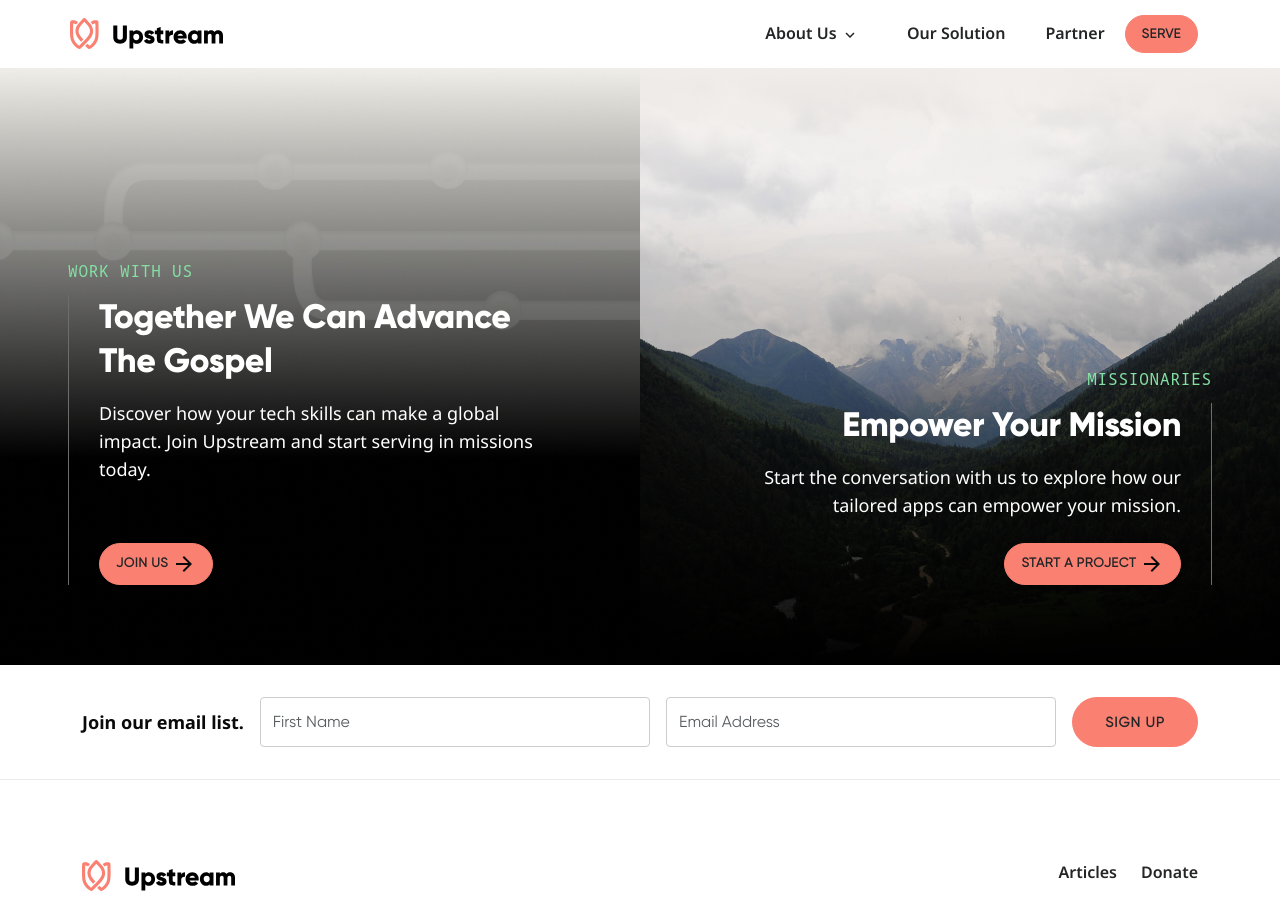
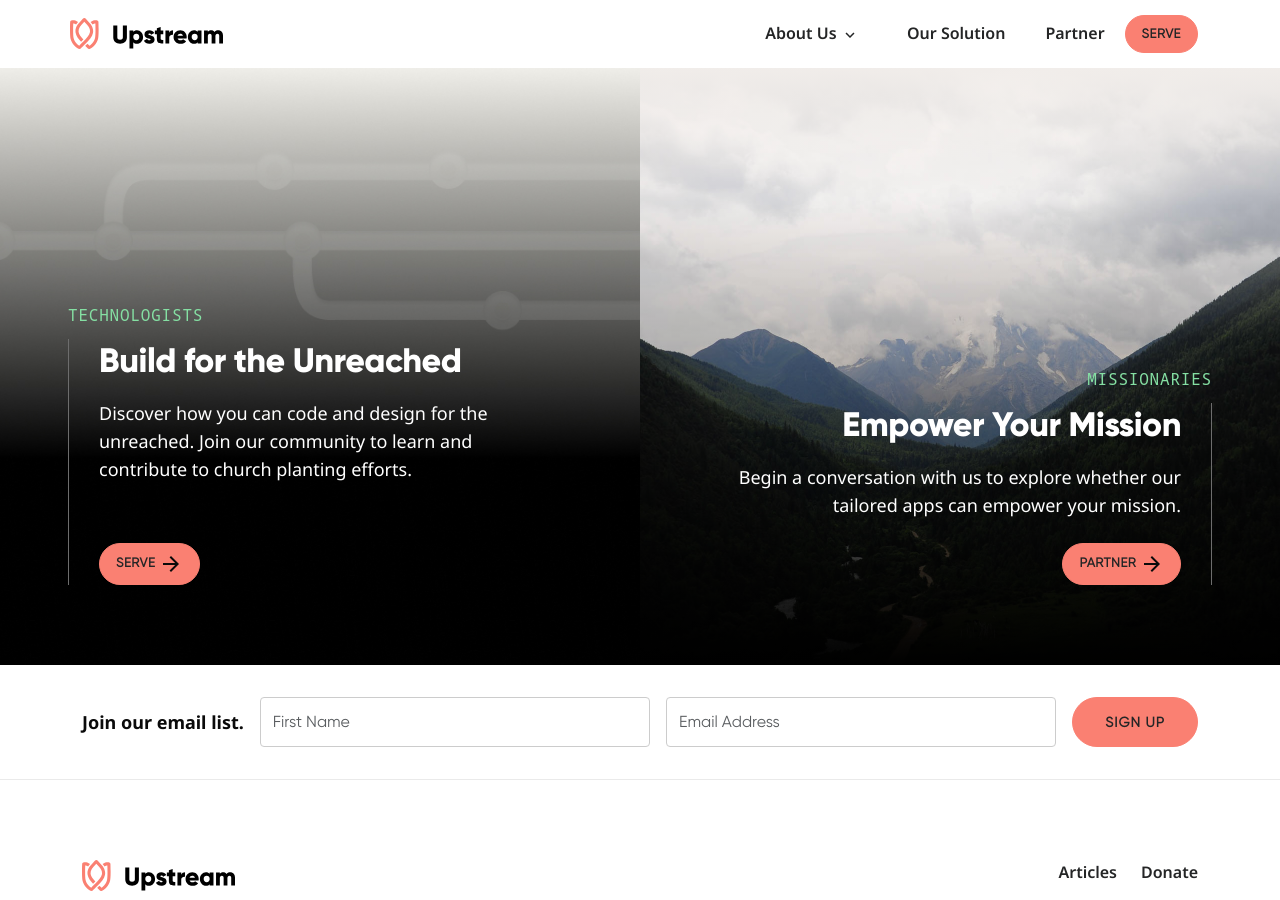
Before and after one commit to UpstreamCode/upstreamcode.github.io, a Jekyll site: the page built from _pages/about.html, in a window 1280 px wide and 900 px high, scrolled down 4001 px. Built offline with Jekyll 4.4.1, drawn with Linux system fonts in a browser that asks for light colours.

Commit message:
Split action items into new component
And reuse on pertinent pages

```diff
--- /dev/null
+++ b/_includes/action-items.html
@@ -0,0 +1,34 @@
+<div id="action-items" class="container-fluid">
+  <div class="row">
+    <div
+      class="bg-git-branch col-12 col-md-6 hero-one d-flex flex-column align-items-start justify-content-start justify-content-md-end"
+    >
+      <p class="tagline">Technologists</p>
+      <div class="hero-content">
+        <h2>Build for the Unreached</h2>
+        <p>
+          Discover how you can code and design for the unreached. Join our
+          community to learn and contribute to church planting efforts.
+        </p>
+        <button class="btn btn-primary btn-sm" type="button">
+          Serve {% include svgs/icons/arrows/arrow-right.svg %}
+        </button>
+      </div>
+    </div>
+    <div
+      class="bg-mountain-valley col-12 col-md-6 hero-two d-flex flex-column align-items-end justify-content-start justify-content-md-end"
+    >
+      <p class="tagline text-end">Missionaries</p>
+      <div class="hero-content text-end">
+        <h2>Empower Your Mission</h2>
+        <p>
+          Begin a conversation with us to explore whether our tailored apps can
+          empower your mission.
+        </p>
+        <a href="" class="btn btn-primary btn-sm"
+          >Partner {% include svgs/icons/arrows/arrow-right.svg %}</a
+        >
+      </div>
+    </div>
+  </div>
+</div>
--- a/_pages/about.html
+++ b/_pages/about.html
@@ -117,25 +117,5 @@ permalink: /about/
     <div class="d-none d-md-flex col-md-1"></div>
   </div>
 
-  <div id="action-items" class="container-fluid">
-    <div class="row">
-      <div class="bg-git-branch col-12 col-md-6 hero-one d-flex flex-column align-items-start justify-content-start justify-content-md-end">
-        <p class="tagline">Work With Us</p>
-        <div class="hero-content">
-          <h2>Together We Can Advance The Gospel</h2>
-          <p>Discover how your tech skills can make a global impact. Join Upstream and start serving in missions today.</p>
-          <button class="btn btn-primary btn-sm" type="button">Join Us {% include svgs/icons/arrows/arrow-right.svg %}</button>
-        </div>
-      </div>
-      <div class="bg-mountain-valley col-12 col-md-6 hero-two d-flex flex-column align-items-end justify-content-start justify-content-md-end">
-        <p class="tagline text-end">Missionaries</p>
-        <div class="hero-content text-end">
-          <h2>Empower Your Mission</h2>
-          <p>Start the conversation with us to explore how our tailored apps can empower your mission.</p>
-          <a  href="" class="btn btn-primary btn-sm">Start A Project {% include svgs/icons/arrows/arrow-right.svg %}</a>
-        </div>
-      </div>
-    </div>
-  </div>
-
+  {%- include action-items.html -%}
 </div>
```
Also changed, not shown: _pages/index.html (+1 -23 lines), _pages/our-solution.html (+1 -34 lines).
